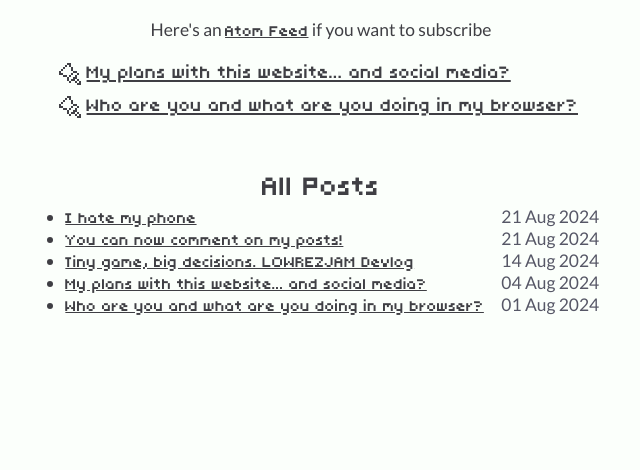
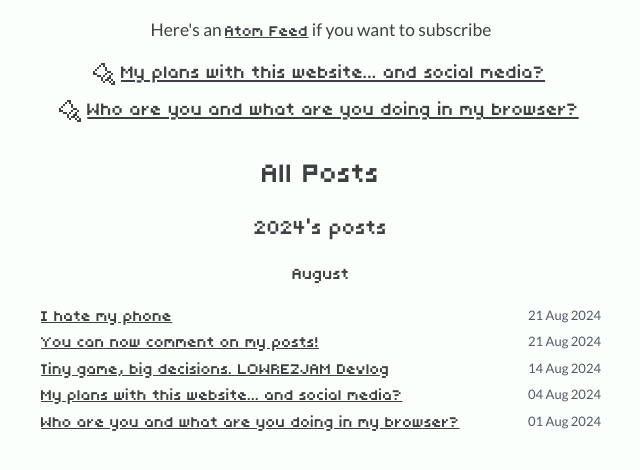
Before and after one commit to BenjaTK/benjatk.github.io, a Jekyll site: the page built from blog.html, in a window 1280 px wide, cut to the strip 370-840 px from the top of the page. Shown: the whole strip, without its empty margins (319-959 px from the left). Built offline with Jekyll 4.4.1, drawn with Linux system fonts in a browser that asks for light colours.

Commit message:
Improve style of blog list and add months

```diff
--- a/_sass/main.scss
+++ b/_sass/main.scss
@@ -76,8 +76,14 @@ blockquote {
 
 /* --- Utilities/Common Custom Classes --- */
 
+.break {
+    flex-basis: 100%;
+  height: 0;
+
+}
+
 .navigation a {
-    padding: 6px;
+    padding-right: 6px;
 }
 
 .navigation a:hover {
@@ -93,13 +99,15 @@ blockquote {
     color: var(--text-color-gray);
     opacity: 0.8;
     margin-bottom: 0.5lh;
-    text-align: left;
+    margin-top: 0;
+
 }
 
 .float-right {
     float: right;
     text-align: right;
     display:block;
+    overflow: hidden;
     clear: both;
     padding-left: 1em;
 }
@@ -185,6 +193,14 @@ blockquote {
     padding-right: 6px;
 }
 
+.homepage-blog-list {
+    text-align: left;
+    margin: auto;
+    padding: 0;
+    width: min(35rem, 90%);
+    list-style-type: none;
+}
+
 /* --- Blog Page --- */
 
 .blog {
@@ -196,16 +212,35 @@ blockquote {
 }
 
 .blog-list {
-    max-width: 35rem;
-    display: inline-block;
+    width: min(35rem, 90%);
+    display: block;
     text-align: left;
-    padding-right: 1em;
-    padding-top: 0;
-    margin-top: 0;
+    margin: auto;
+    padding: 0;
+}
+
+.blog-list li {
+    display: flex;
+    gap: 1rem;
+    justify-content: space-between;
+    align-items: center;
+    margin-bottom: 0.25em;
+}
+
+.blog-list .post-date {
+    flex-shrink: 0;
+    font-size: small;
 }
 
 .pinned-list {
     list-style: none;
+    padding-left: 24px;
+}
+
+.pinned-list li {
+    justify-content: center;
+    position: relative;
+    text-align: center;
 }
 
 .pinned-list h3 {
@@ -219,7 +254,7 @@ blockquote {
     display: none;
 }
 
-.pinned-list li::before {
+.pinned-list li a::before {
     content: url("/assets/images/icons/pinned.svg");
     display: inline-block;
     width: 32px;
@@ -227,6 +262,7 @@ blockquote {
     vertical-align: middle;
     height: auto;
     position: absolute;
+
 }
 
 .pinned-list li {
@@ -257,6 +293,7 @@ blockquote {
 
 .post-date {
     color: var(--text-color-gray);
+    margin-top: 0;
 }
 
 .reading-time {
--- a/blog.html
+++ b/blog.html
@@ -13,8 +13,19 @@ permalink: /blog/
   {% endfor %}
 </ul>
 <h1>All Posts</h1>
+
+{% assign postsByYear = site.posts | group_by_exp:"post", "post.date | date: '%Y'" %}
+
+
+{% for year in postsByYear %}
+<h2>{{ year.name }}'s posts</h2>
+
+{% assign postsByMonth = year.items | group_by_exp:"post", "post.date | date: '%B'" %}
+
+{% for month in postsByMonth %}
+<h3>{{ month.name }}</h3>
 <ul class="blog-list">
-  {% for post in site.posts %}
+  {% for post in month.items %}
     {% if post.hidden != true %}
       <li>
         <a href="{{ post.url }}">{{ post.title }}</a><span class="post-date float-right">{{ post.date | date_to_string }}</span>
@@ -22,4 +33,6 @@ permalink: /blog/
     {% endif %}
   {% endfor %}
 </ul>
-</div>
+{% endfor %}
+
+{% endfor %}
```
Also changed, not shown: index.md (+3 -3 lines).
